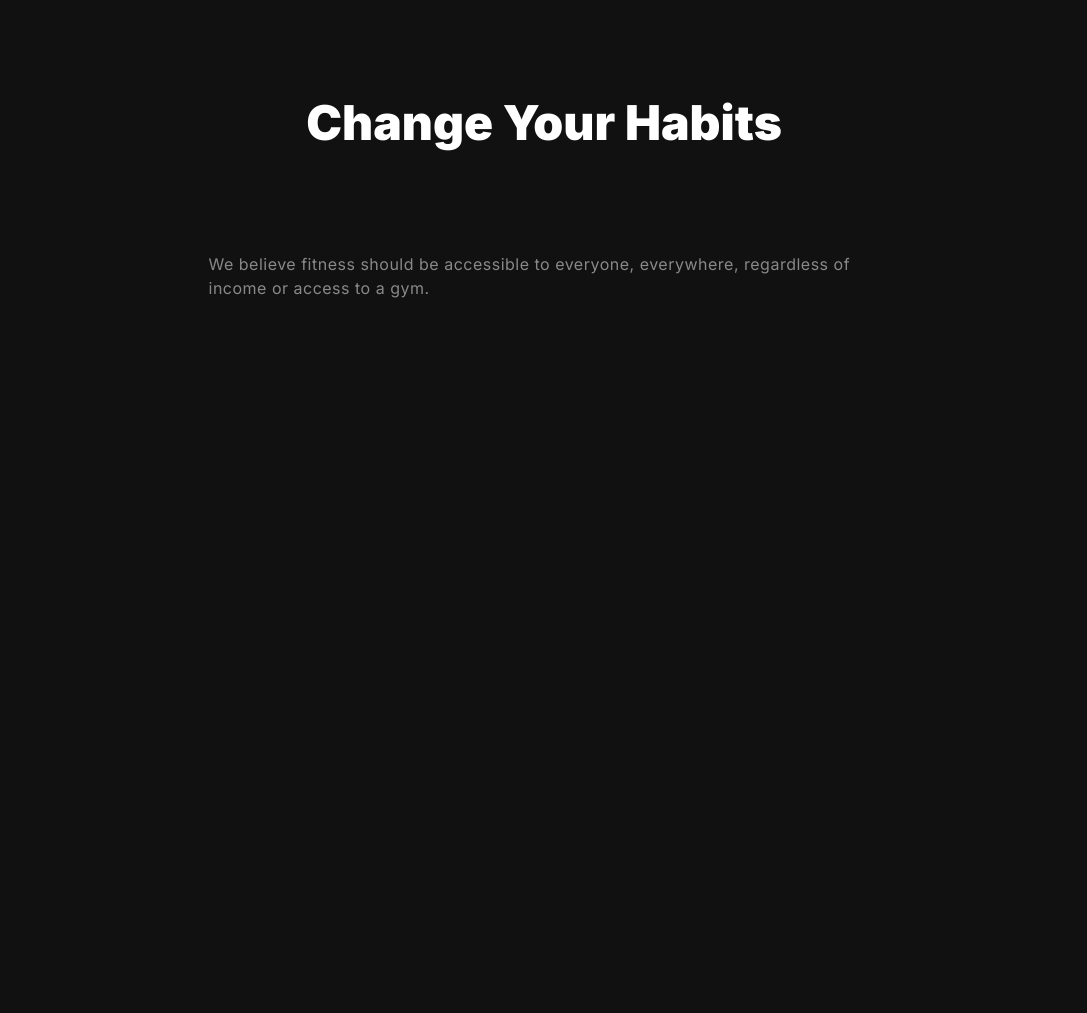
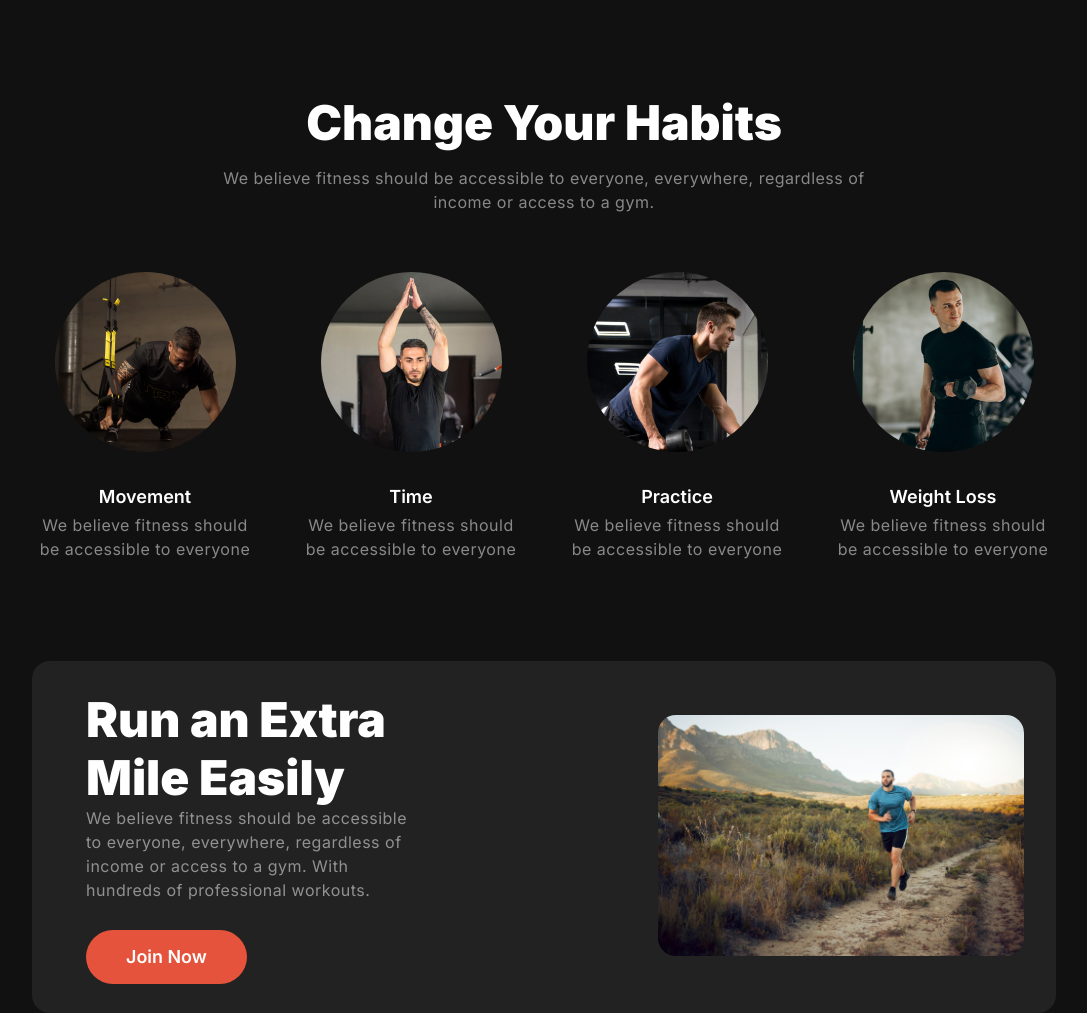
Before and after one commit to YounusMontasir/Fitness-website-A2, a plain HTML site: page index.html in a window 1280 px wide. Shown: the part 951-1964 px from the top of the page, without its empty margins (96-1183 px from the left). Before the commit the page ends 1251 px from the top, so only its background shows below. Drawn offline with Linux system fonts and the light colour scheme; a web font is replaced by a local one.

Commit message:
habit section

```diff
--- a/index.html
+++ b/index.html
@@ -54,13 +54,51 @@
     </header>
     <main class="container">
         <div class="habit">
-            <h3 class="habit-title title-primary">Change Your Habits</h3></div>
+            <h3 class="habit-title title-primary">Change Your Habits</h3>
             <p class="habit-description description-primary">We believe fitness should be accessible to everyone, everywhere, regardless of income or access to a gym.</p>
-            <div class="habit-card"></div>
-            <div class="habit-card"></div>
-            <div class="habit-card"></div>
-            <div class="habit-card"></div>
-        </div>
+            <div class="habit-cards">
+                <div class="habit-card">
+                    <div class="habit-card-images">
+                        <img class="habit-card-image" src="images/image 3.png" alt="">
+                    </div>
+                    <h4 class="habit-card-title">Movement</h4>
+                    <p class="habit-card-description description-primary">We believe fitness should be accessible to everyone</p>
+
+                </div>
+                <div class="habit-card">
+                    <div class="habit-card-images">
+                        <img class="habit-card-image" src="images/image 2.png" alt="">
+                    </div>
+                    <h4 class="habit-card-title">Time</h4>
+                    <p class="habit-card-description description-primary">We believe fitness should be accessible to everyone</p>
+                </div>
+                <div class="habit-card">
+                    <div class="habit-card-images">
+                        <img class="habit-card-image" src="images/image 4.png" alt="">
+                    </div>
+                    <h4 class="habit-card-title">Practice</h4>
+                    <p class="habit-card-description description-primary">We believe fitness should be accessible to everyone</p>
+                </div>
+                <div class="habit-card">
+                    <div class="habit-card-images">
+                        <img class="habit-card-image" src="images/image 5.png" alt="">
+                    </div>
+                    <h4 class="habit-card-title">Weight Loss</h4>
+                    <p class="habit-card-description description-primary">We believe fitness should be accessible to everyone</p>
+                </div>
+            </div>
+            </div>
+            <div class="run">
+                <div class="ran-content">
+                    <h3 class="run-title title-primary">Run an Extra<br>
+                        Mile Easily</h3>
+                        <p class="run-description description-primary">We believe fitness should be accessible to everyone, everywhere, regardless of income or access to a gym. With hundreds of professional workouts.</p>
+                        <button class="run-btn hero-btn">Join Now</button>
+                </div>
+                <div class="run-image">
+                    <img class="run-img" src="images/run.jpg" alt="">
+                </div>
+            </div>
     </main>
 </body>
 </html>
--- a/styles/style.css
+++ b/styles/style.css
@@ -18,7 +18,7 @@
   /* Shared style */
   .title-primary{
     color: rgb(255, 255, 255);
-font-size: 48px;
+font-size: 3rem;
 font-weight: 900;
 line-height: 120%;
 letter-spacing: 0%;
@@ -27,7 +27,7 @@ letter-spacing: 0%;
   }
   .description-primary{
     color: rgba(255, 255, 255, 0.5);
-font-size: 16px;
+font-size: 1rem;
 font-weight: 400;
 line-height: 24px;
 letter-spacing: 0.5px;
@@ -215,7 +215,6 @@ margin-top: 5px;
 }
 
 /* habit section */
-
 .habit{
     padding: 100px 0px ;
 
@@ -226,9 +225,59 @@ margin-top: 5px;
 .habit-description{
     width: 671px;
     margin: auto;
+    text-align: center;
+    margin-top: 14px;
+    margin-bottom: 58px;
+}
+
+.habit-card{
+    width: 250px;
+
+}
+.habit-card-images{
+    text-align: center;
+}
+.habit-card-image{
+    border-radius: 50%;
+}
+.habit-card-title{
+    color: rgb(255, 255, 255);
+font-size: 18px;
+font-weight: 600;
+line-height: 120%;
+letter-spacing: 0%;
+text-align: center;
+margin-top: 30px;
+margin-bottom: 6px;
+}
+.habit-card-description{
+    text-align: center;
+
+}
+.habit-cards{
+    display: flex;
+    gap: 40px;
+    justify-content: space-around;
+}
+
+/* run section */
+.run{
+    display: flex;
+    gap: 250px;
+    align-items: center;
+    border-radius: 18px;
+
+background: rgb(34, 34, 34);
+padding: 30px 32px 29px 54px;
+}
+.run-img{
+    width: 366px;
+    border-radius: 18px;
+
 }
 
 
+/* media query */
 @media screen and (max-width:576px){
     .container{
         width: 90%;
@@ -268,4 +317,19 @@ margin-top: 5px;
 .free{
     transform: translateY(-670px) translateX(190px);
 }
+
+/* habit section */
+.habit-description{
+    width: 360px;
 }
+.habit-cards{
+    flex-direction: column;
+    align-items: center;
+}
+
+/* run section */
+.run{
+    flex-direction: column;
+    padding: 33px;
+}
+}
```
